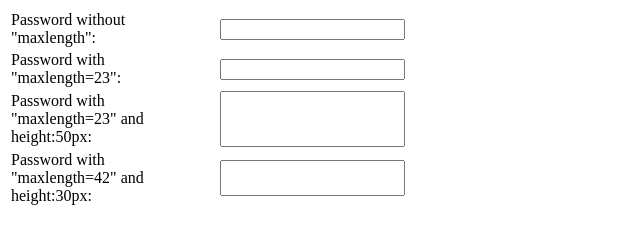
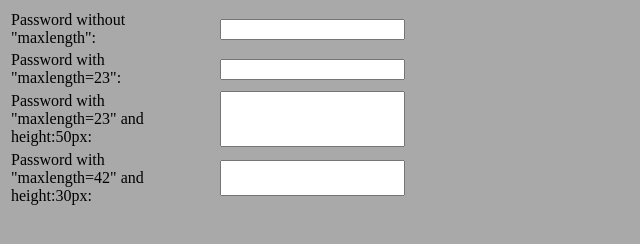
Before and after one commit to trockenasche/US-Password-Length-Indicator, a plain HTML site: page docs/index.html in a window 1280 px wide. Shown: the whole page, without its empty margins (0-640 px from the left). Drawn offline with Linux system fonts and the light colour scheme.

Commit message:
change background color of the test page

```diff
--- a/docs/index.html
+++ b/docs/index.html
@@ -6,7 +6,7 @@
     <title>UserScript Password Length Indicator - Test Page</title>
 </head>
 
-<body>
+<body style="background: darkgray;">
     <table width="400">
         <tr>
             <td>Password without<br>"maxlength":</td>
```
